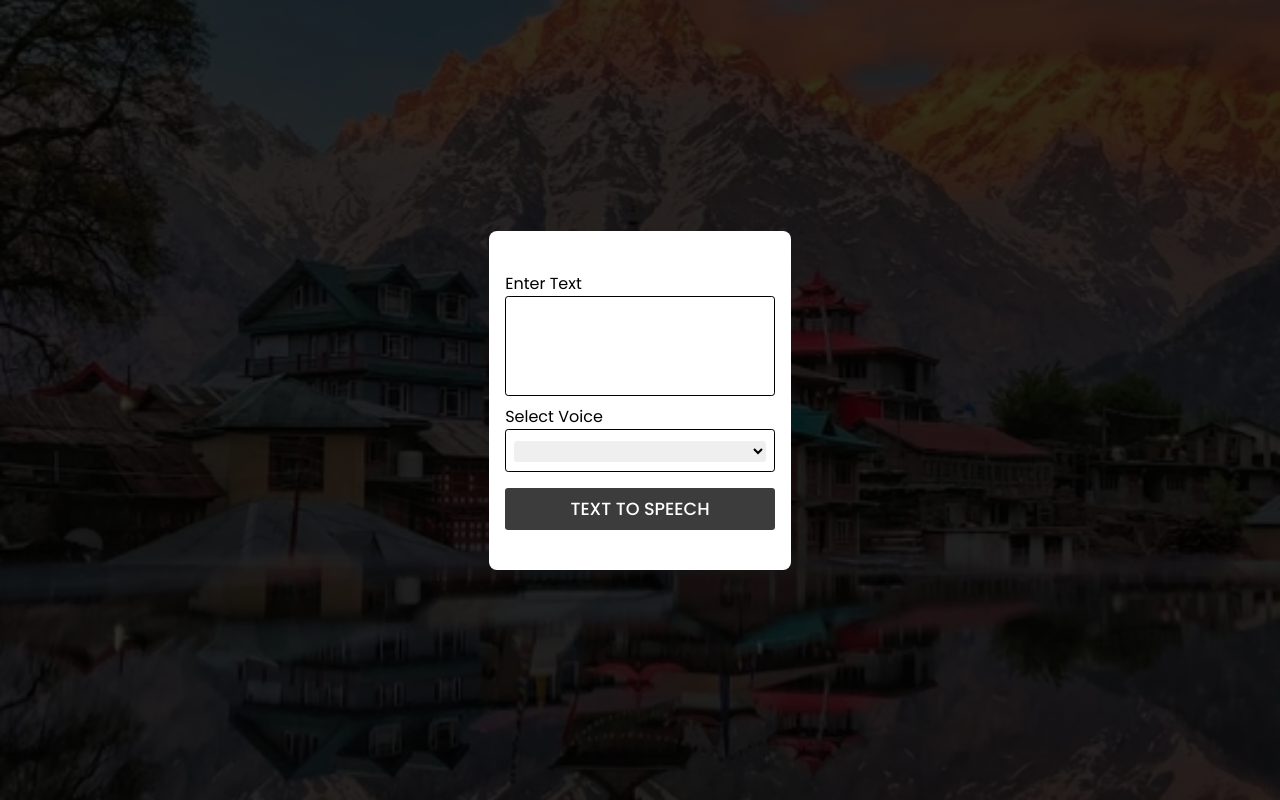
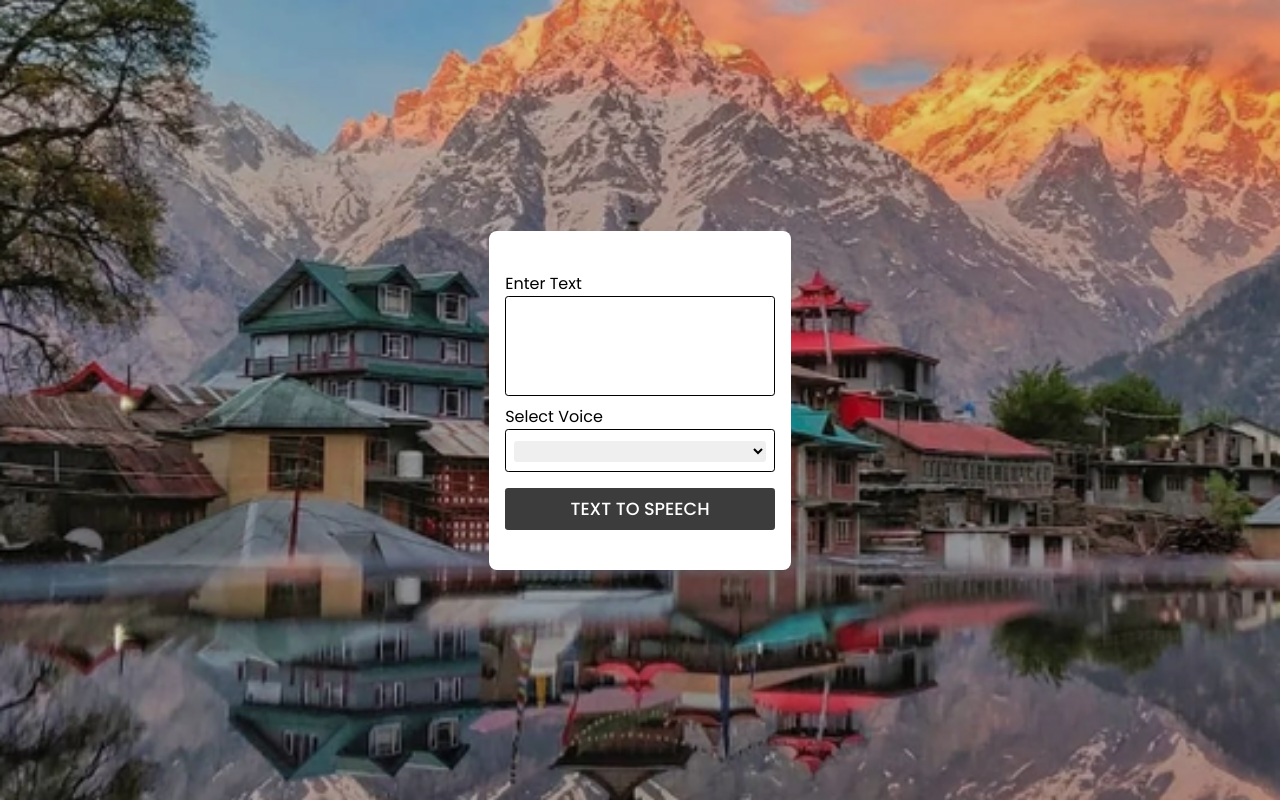
Before and after one commit to vishalkrishna8/text-to-speach-converter, a plain HTML site: page index.html in a window 1280 px wide. Drawn offline with Linux system fonts and the light colour scheme.

Commit message:
Update style.css

```diff
--- a/style.css
+++ b/style.css
@@ -11,8 +11,8 @@ body{
     justify-content: center;
     align-items: center;
     min-height: 100vh;
-    background-image: -webkit-linear-gradient(rgba(0, 0, 0, 0.8), rgba(0, 0, 0, 0.8)), url(backimg.png);
-    background-image: linear-gradient(rgba(0, 0, 0, 0.8), rgba(0, 0, 0, 0.8)), url(backimg.png);
+    background-image: -webkit-linear-gradient(rgba(0, 0, 0, 0.1), rgba(0, 0, 0, 0.1)), url(backimg.png);
+    background-image: linear-gradient(rgba(0, 0, 0, 0.1), rgba(0, 0, 0, 0.1)), url(backimg.png);
     background-size: cover;
     background-position: center;
     height: 100vh;
```
